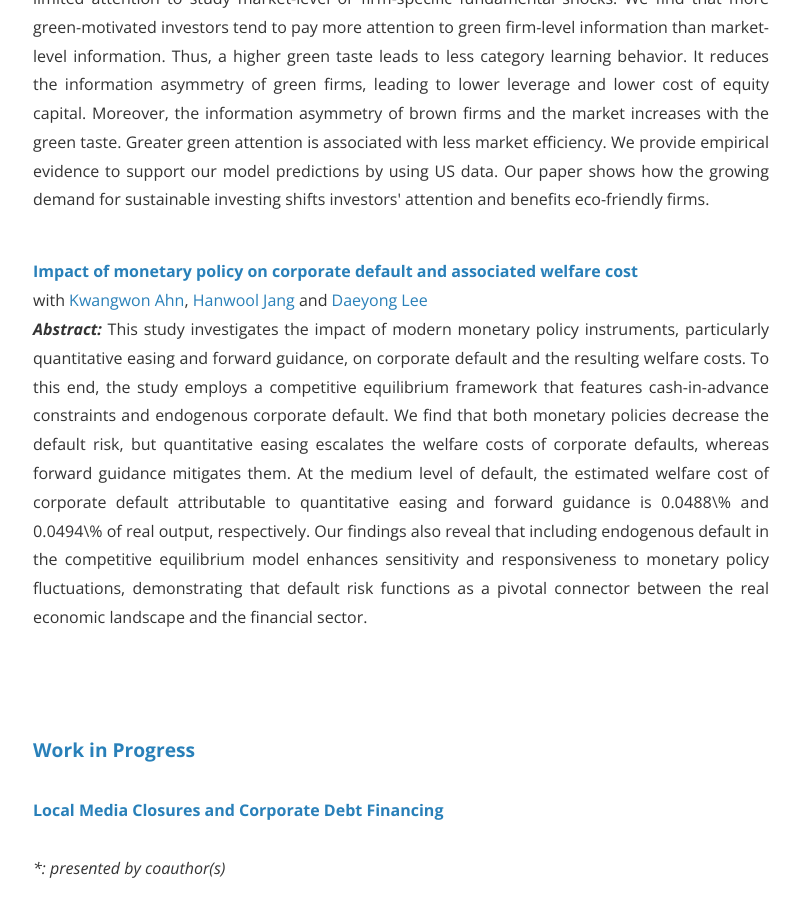
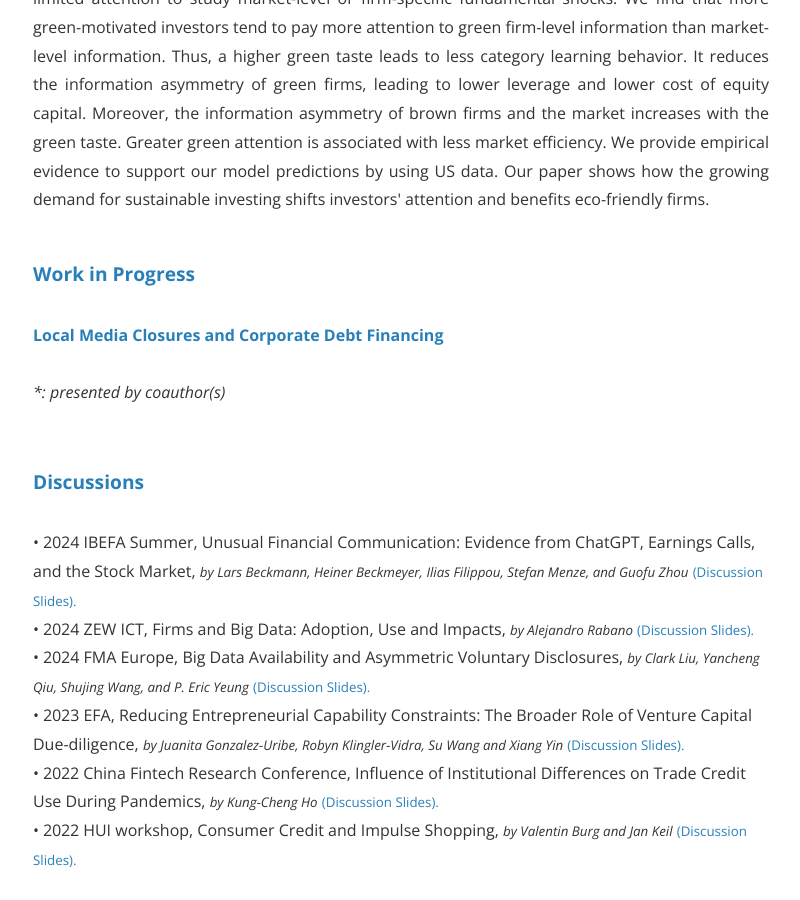
Before and after one commit to shasha-li/shasha-li.github.io, a Jekyll site: the page built from research.html, in a window 1280 px wide and 900 px high, scrolled down 1595 px. Shown: the whole window, without its empty margins (239-1039 px from the left). Built offline with Jekyll 4.4.1, drawn with Linux system fonts in a browser that asks for light colours; nearby versions of some CDN libraries; comment, search, counter and statistics services are not loaded; a style sheet for code colours, icons or effects is not loaded.

Commit message:
Update research.html

```diff
--- a/research.html
+++ b/research.html
@@ -26,10 +26,6 @@ permalink: /research/
   </b>We investigate how optimal attention allocation of green-motivated investors changes information asymmetry in financial markets and thus affects firms' financing costs. To guide our empirical analysis, we propose a model where an investor with green taste endogenously allocates limited attention to study market-level or firm-specific fundamental shocks. We find that more green-motivated investors tend to pay more attention to green firm-level information than market-level information. Thus, a higher green taste leads to less category learning behavior. It reduces the information asymmetry of green firms, leading to lower leverage and lower cost of equity capital. Moreover, the information asymmetry of brown firms and the market increases with the green taste. Greater green attention is associated with less market efficiency. We provide empirical evidence to support our model predictions by using US data. Our paper shows how the growing demand for sustainable investing shifts investors' attention and benefits eco-friendly firms.
   </p><br>
 
-<strong><a href="https://shasha-li.github.io/content/Cost%20of%20default%20in%20CIA%20economy.pdf">Impact of monetary policy on corporate default and associated welfare cost</a></strong>
-<br>with <a href="https://yonsei.pure.elsevier.com/en/persons/kwangwon-ahn">Kwangwon Ahn</a>, <a href="https://sites.google.com/view/hanwooljang">Hanwool Jang</a> and <a href="https://sites.google.com/view/daeyonglee/">Daeyong Lee</a><br>
-<p style="text-align:justify"><b><i>Abstract: </i></b>This study investigates the impact of modern monetary policy instruments, particularly quantitative easing and forward guidance, on corporate default and the resulting welfare costs. To this end, the study employs a competitive equilibrium framework that features cash-in-advance constraints and endogenous corporate default. We find that both monetary policies decrease the default risk, but quantitative easing escalates the welfare costs of corporate defaults, whereas forward guidance mitigates them. At the medium level of default, the estimated welfare cost of corporate default attributable to quantitative easing and forward guidance is 0.0488\% and 0.0494\% of real output, respectively. Our findings also reveal that including endogenous default in the competitive equilibrium model enhances sensitivity and responsiveness to monetary policy fluctuations, demonstrating that default risk functions as a pivotal connector between the real economic landscape and the financial sector.</p><br><br><br>
-
 
 
 <strong><big><a>Work in Progress</a></big></strong> <br> <br>
```
